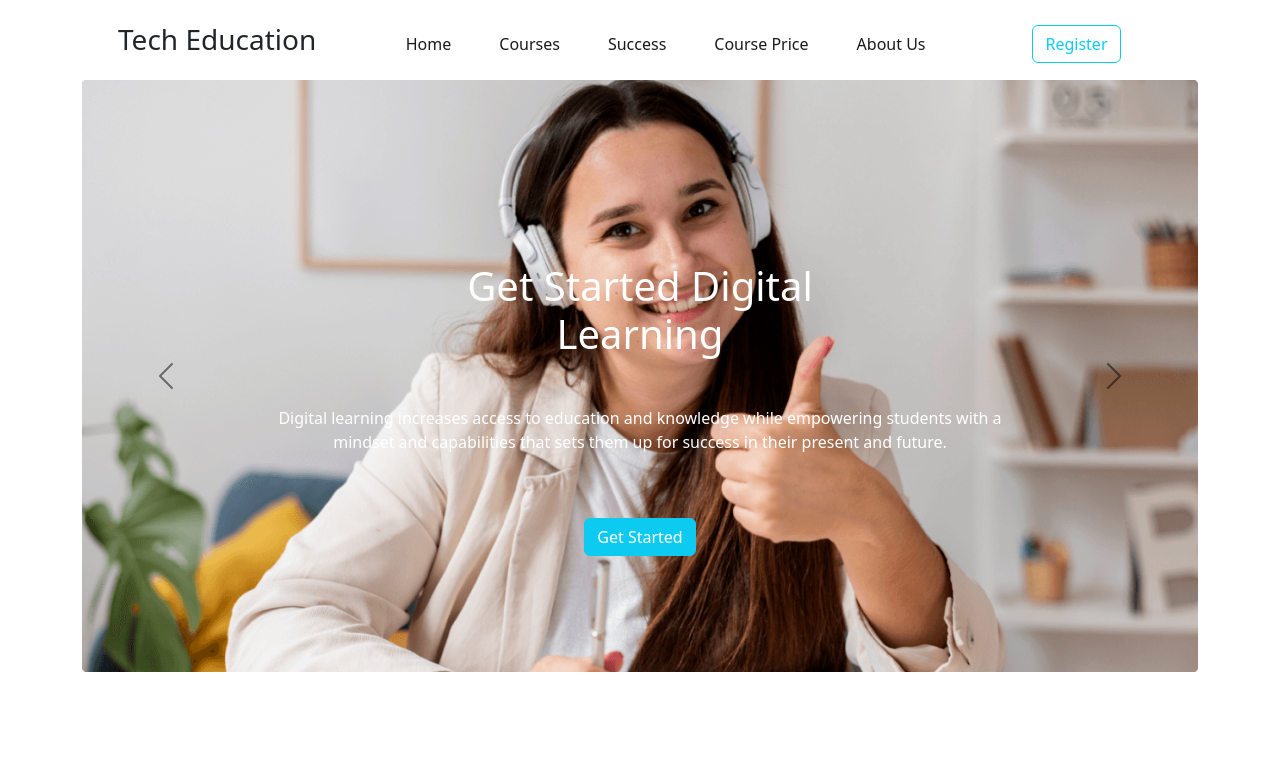
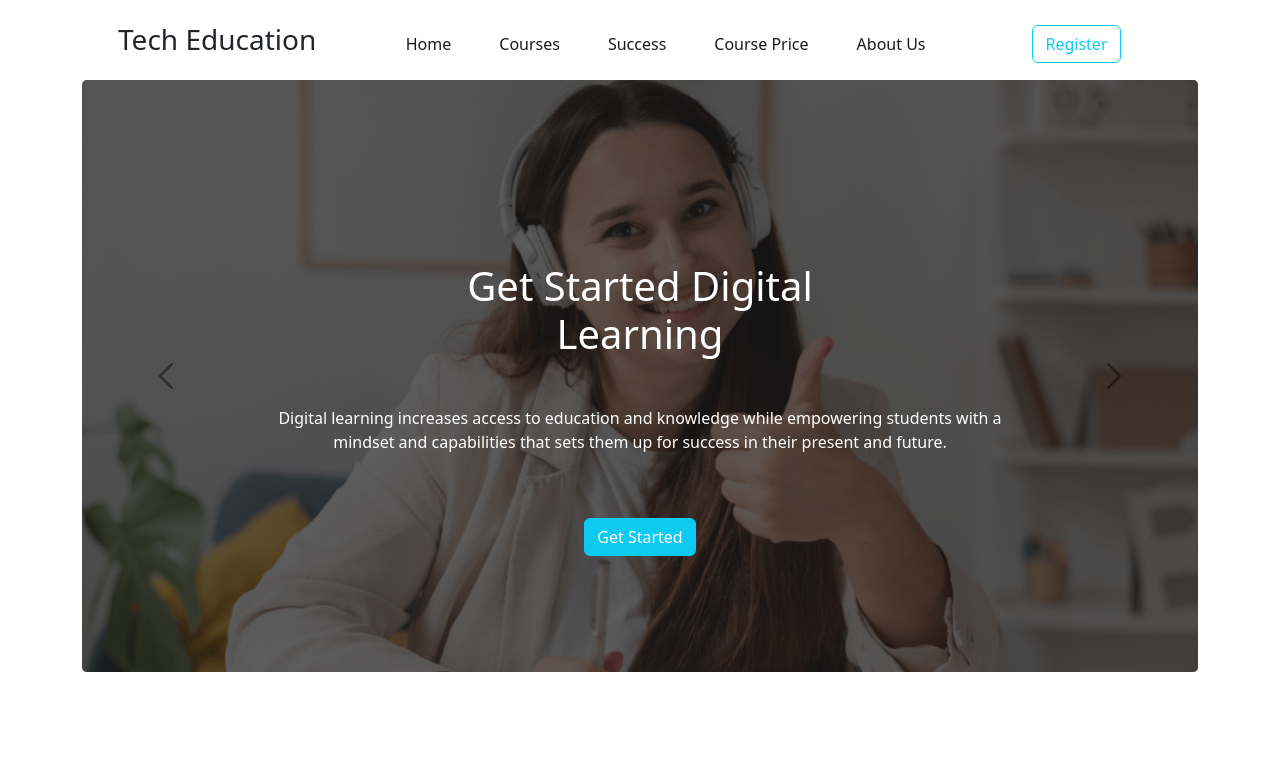
Before and after one commit to ImtiazAhmed01/tech-education, a plain HTML site: page index.html in a window 1280 px wide. Shown: the top 761 px of the page. Drawn offline with nearby package versions, Linux system fonts and the light colour scheme.

Commit message:
slide opacity

```diff
--- a/index.html
+++ b/index.html
@@ -11,6 +11,8 @@
 
     <!-- Font awesome link -->
     <script src="https://kit.fontawesome.com/b7e3d7a966.js" crossorigin="anonymous"></script>
+    <!-- Stylesheet link  -->
+    <link rel="stylesheet" href="style.css">
 
 </head>
 
--- /dev/null
+++ b/style.css
@@ -0,0 +1,11 @@
+.carousel-item::before {
+    content: "";
+    display: block;
+    position: absolute;
+    top: 0;
+    right: 0;
+    bottom: 0;
+    left: 0;
+    background-color: rgba(29, 29, 29, 0.7);
+    border-radius: 5px;
+}
```
